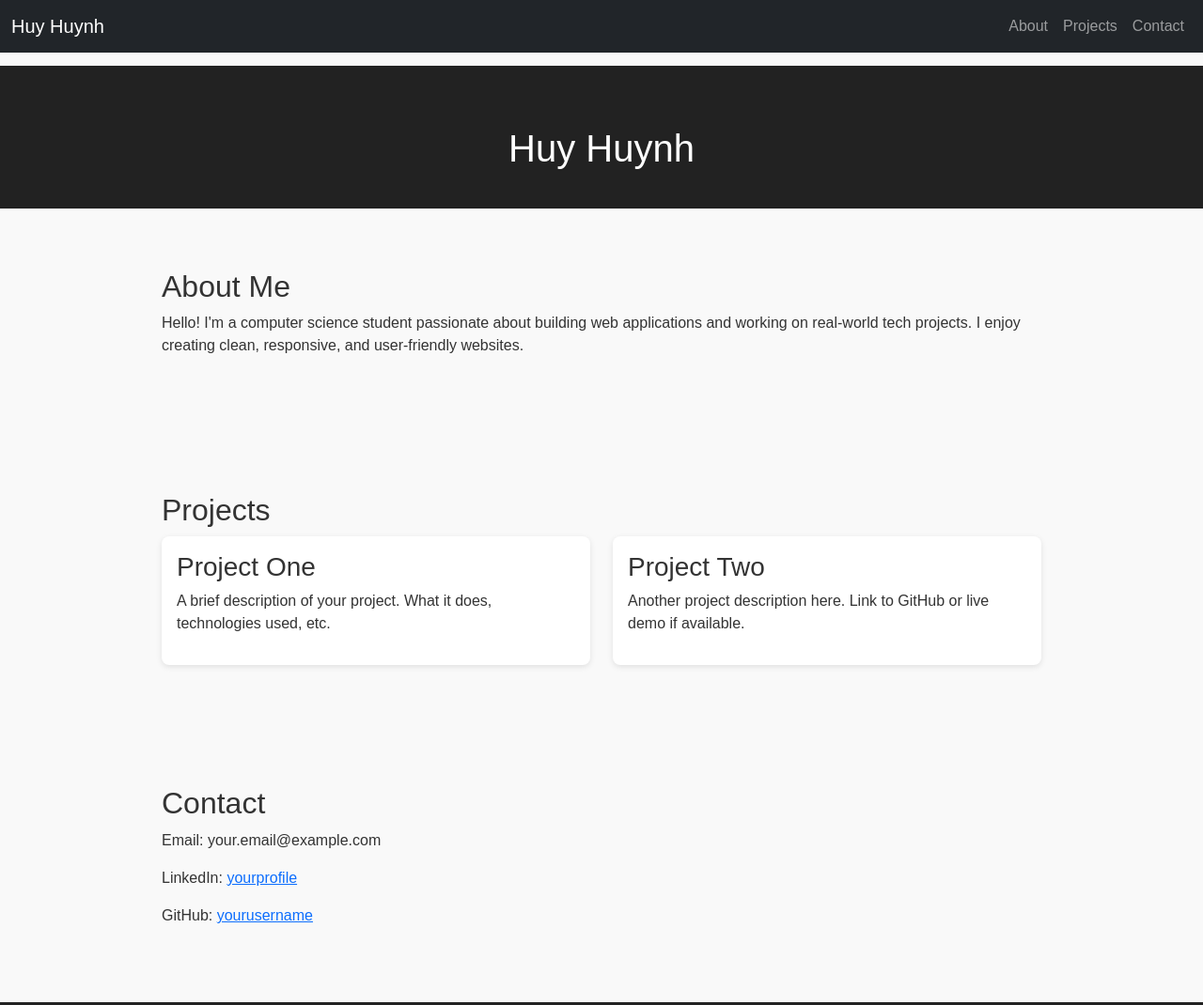
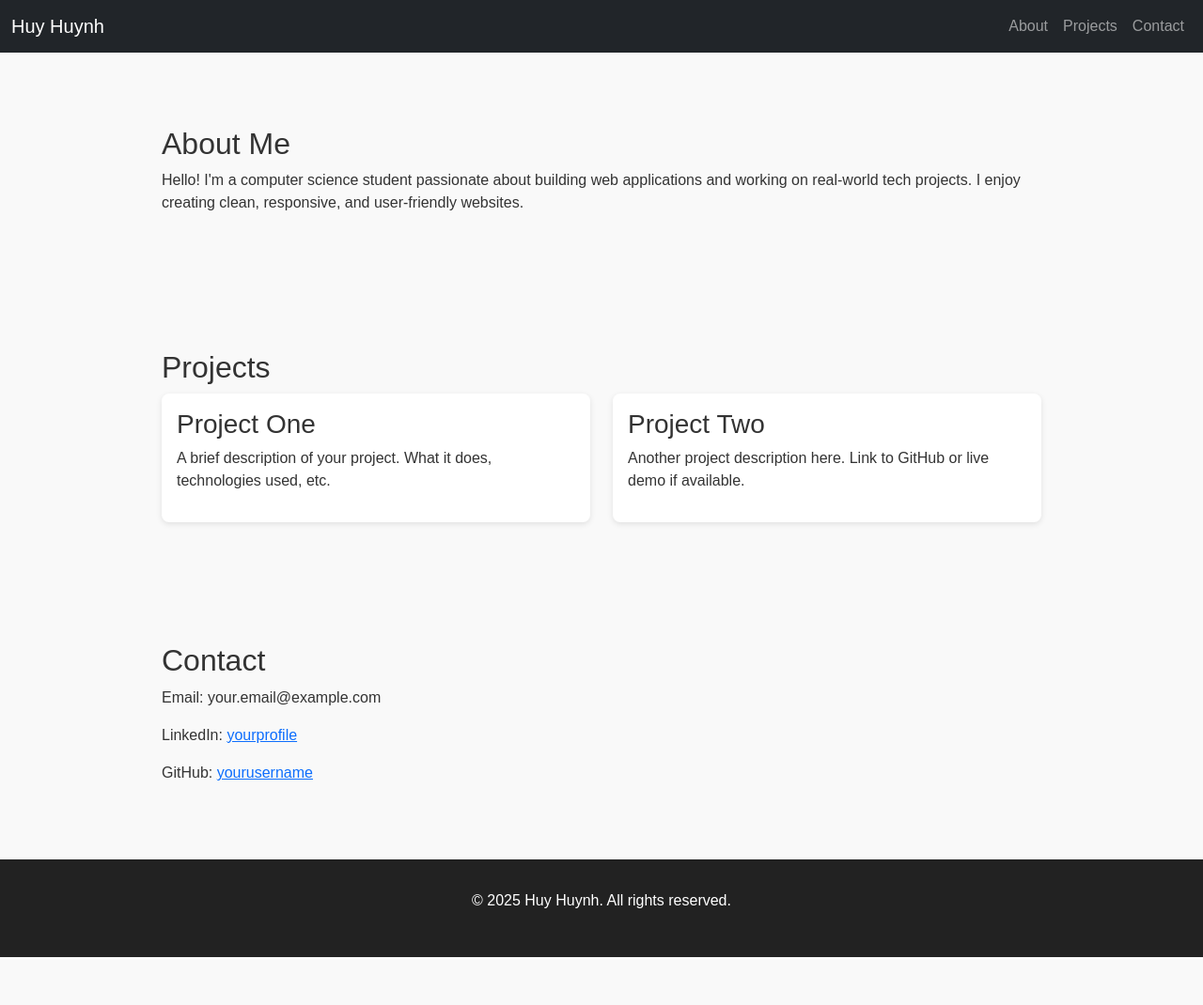
Before and after one commit to heweytheduck/portfolio, a plain HTML site: page index.html in a window 1280 px wide. Shown: the top 1070 px of the page at 94% size. After the commit the page ends 1019 px from the top, so only its background shows below. Drawn offline with nearby package versions, Linux system fonts and the light colour scheme.

Commit message:
remove header

```diff
--- a/index.html
+++ b/index.html
@@ -73,11 +73,6 @@
     </div>
   </nav>
 
-  <!-- Header -->
-  <header>
-    <h1>Huy Huynh</h1>
-  </header>
-
   <!-- About Section -->
   <section id="about">
     <h2>About Me</h2>
```
